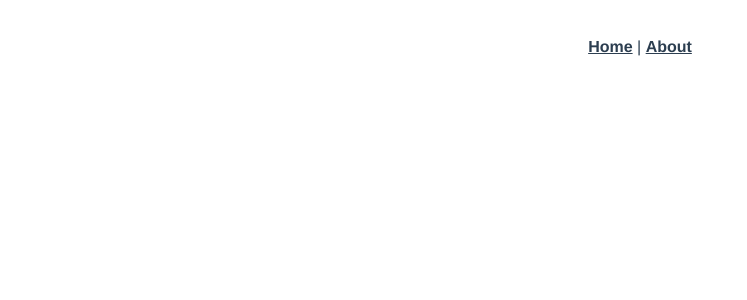
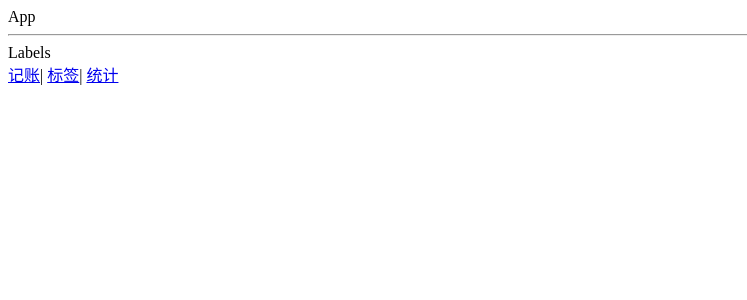
Before and after one commit to wujinghaoyyds/keep-accounts, a Vue app: page /#/labels in a window 1280 px wide. Shown: the top 300 px of the page, without its empty margins (0-747 px from the left). Built offline with nearby package versions, Linux system fonts and the light colour scheme.

Commit message:
创建三个页面

```diff
--- a/src/App.vue
+++ b/src/App.vue
@@ -1,10 +1,13 @@
 <template>
-  <div id="app">
-    <div id="nav">
-      <router-link to="/">Home</router-link> |
-      <router-link to="/about">About</router-link>
+  <div>
+    App
+    <hr/>
+    <router-view/>
+    <div>
+      <router-link to="/money">记账</router-link>|
+      <router-link to="/labels">标签</router-link>|
+      <router-link to="statistics">统计</router-link>
     </div>
-    <router-view/>
   </div>
 </template>
 
--- a/src/router/index.ts
+++ b/src/router/index.ts
@@ -1,27 +1,46 @@
-import Vue from 'vue'
-import VueRouter, { RouteConfig } from 'vue-router'
-import Home from '../views/Home.vue'
+import Vue from 'vue';
+import VueRouter, {RouteConfig} from 'vue-router';
+import Home from '../views/Home.vue';
+import Money from '@/views/Money.vue';
+import Labels from '@/views/Labels.vue';
+import Statistics from '@/views/Statistics.vue';
 
-Vue.use(VueRouter)
+Vue.use(VueRouter);
 
 const routes: Array<RouteConfig> = [
-  {
-    path: '/',
-    name: 'Home',
-    component: Home
-  },
-  {
-    path: '/about',
-    name: 'About',
-    // route level code-splitting
-    // this generates a separate chunk (about.[hash].js) for this route
-    // which is lazy-loaded when the route is visited.
-    component: () => import(/* webpackChunkName: "about" */ '../views/About.vue')
-  }
-]
+    {
+          path:'/',
+        redirect:'/money'
+    },
+    {
+        path: '/money',
+        component: Money
+    },
+    {
+        path: '/labels',
+        component: Labels
+    },
+    {
+        path: '/statistics',
+        component: Statistics
+    }
+    // {
+    //     path: '/',
+    //     name: 'Home',
+    //     component: Home
+    // },
+    // {
+    //     path: '/about',
+    //     name: 'About',
+    //     // route level code-splitting
+    //     // this generates a separate chunk (about.[hash].js) for this route
+    //     // which is lazy-loaded when the route is visited.
+    //     component: () => import(/* webpackChunkName: "about" */ '../views/About.vue')
+    // }
+];
 
 const router = new VueRouter({
-  routes
-})
+    routes
+});
 
-export default router
+export default router;
--- /dev/null
+++ b/src/views/Labels.vue
@@ -0,0 +1,15 @@
+<template>
+  <div>
+    Labels
+  </div>
+</template>
+
+<script lang="ts">
+export default {
+  name: 'Labels'
+};
+</script>
+
+<style lang="scss" scoped>
+
+</style>
--- /dev/null
+++ b/src/views/Money.vue
@@ -0,0 +1,15 @@
+<template>
+  <div>
+    Accounts
+  </div>
+</template>
+
+<script lang="ts">
+export default {
+  name: 'Accounts'
+};
+</script>
+
+<style lang="scss" scoped>
+
+</style>
--- /dev/null
+++ b/src/views/Statistics.vue
@@ -0,0 +1,15 @@
+<template>
+  <div>
+    Statistics
+  </div>
+</template>
+
+<script lang="ts">
+export default {
+  name: 'Statistics'
+};
+</script>
+
+<style lang="scss" scoped>
+
+</style>
```
